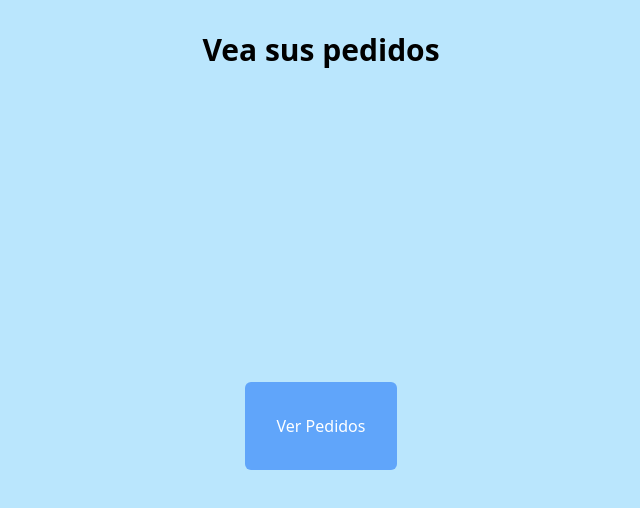
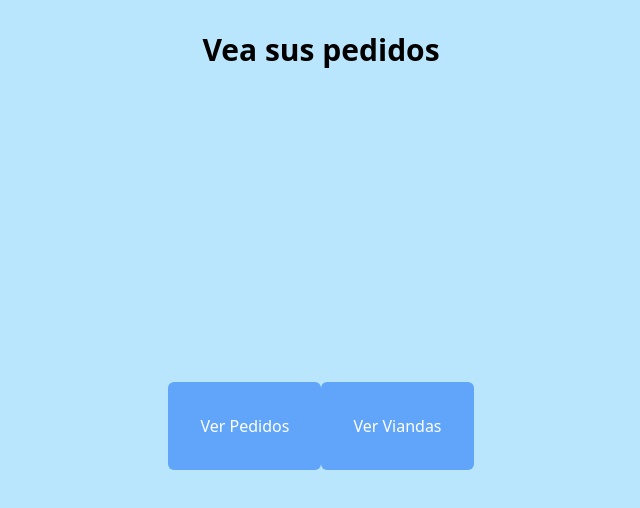
Before and after one commit to agusOlivieri/viandaApp-front-end, a Vue app: page /admin/home in a window 1280 px wide. Shown: the top 508 px of the page, without its empty margins (319-959 px from the left). Built offline with nearby package versions, Linux system fonts and the light colour scheme.

Commit message:
added 'ver viandas' btn to admin-view

```diff
--- a/src/router/index.js
+++ b/src/router/index.js
@@ -46,6 +46,7 @@ const router = createRouter({
       path: '/admin/viandas',
       name: 'admin-viandas',
       component: ViandasView,
+      meta: { requiresAuth: true, roles: ["ROLE_ADMINISTRADOR"] },
     },
 
   ],
--- a/src/views/AdminHomeView.vue
+++ b/src/views/AdminHomeView.vue
@@ -8,6 +8,7 @@ import HomeViewBtn from '@/components/HomeViewBtn.vue';
         <h1 class="text-3xl font-bold text-center mt-4">Vea sus pedidos</h1>
         <div class="flex-grow flex justify-center items-center">
             <HomeViewBtn link="/admin/pedidos" linkText="Ver Pedidos" />
+            <HomeViewBtn link="/admin/viandas" linkText="Ver Viandas" />
         </div>
   </section>
 </template>
```
